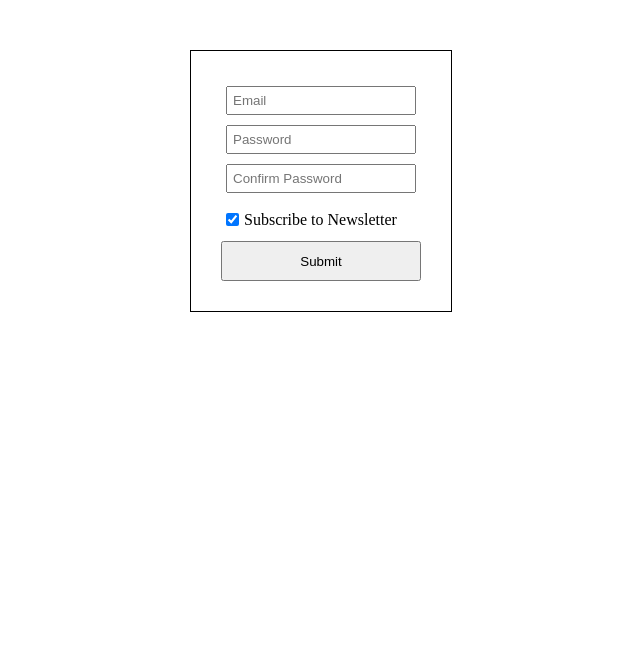
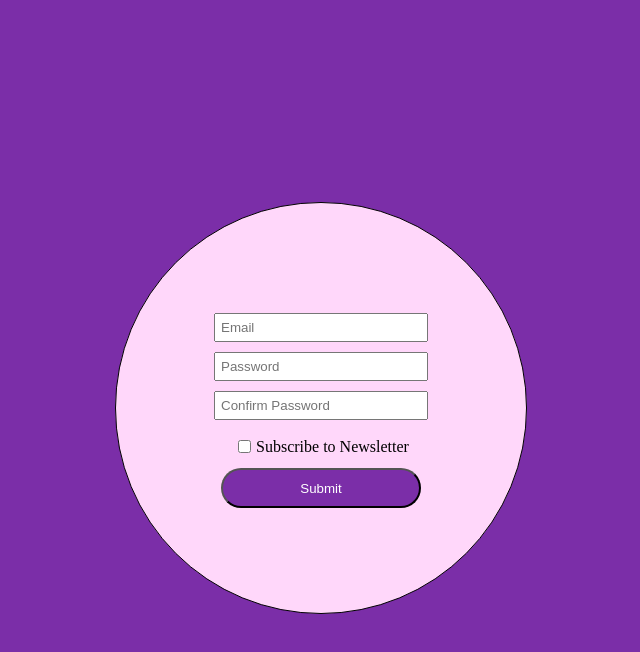
Before and after one commit to dmytrochupryna1/signup-form, a React (Vite) app: page / in a window 1280 px wide. Shown: the top 652 px of the page, without its empty margins (319-959 px from the left). Built offline with nearby package versions, Linux system fonts and the light colour scheme.

Commit message:
beautiful styles

```diff
--- a/src/components/Form.jsx
+++ b/src/components/Form.jsx
@@ -1,15 +1,12 @@
 import React, { useState, useId } from "react"
 
 export default function Form() {
-
     const [formData, setFormData] = useState({
         email: "",
         password: "",
         confirmPassword: "",
-        newsletter: true
+        newsletter: false
     })
-
-
     const id = useId() // a custom hook that generates a unique id
 
 
@@ -25,6 +22,14 @@ export default function Form() {
     function handleSubmit(event) {
         event.preventDefault() // prevent the default behavior of the form
         console.log(formData) // log the form data object
+        if (formData.password === formData.confirmPassword) {
+            console.log("Successfully signed up")
+        } else {
+            console.error("passwords do not match")
+        }
+        if (formData.newsletter) {
+            console.log("Thanks for signing up for our newsletter!")
+        }
     }
 
     console.log(formData)
--- a/src/index.css
+++ b/src/index.css
@@ -1,20 +1,37 @@
 body {
+  /* align form in the middle of the screen for whatever viewport */
   display: flex;
   justify-content: center;
-  margin: 50px;
+  align-items: center;
+  height: 100vh;
+  /* margin: 50px; */
+  background: rgb(123, 46, 168);
 }
 
 form {
+
+  /* vertically align in the cneter */
   display: flex;
   flex-direction: column;
-  width: 200px;
+  justify-content: center;
+  align-items: center;
+  width: 350px;
+  height: 350px;
   border: 1px solid black;
   padding: 30px;
+  background: rgb(255, 215, 250);
+  border-radius: 50%;
 }
 
 input {
   padding: 5px;
   margin: 5px;
+  width: 200px;
+}
+
+/* for checkbox input, make default width */
+input[type="checkbox"] {
+  width: initial;
 }
 
 button {
@@ -24,6 +41,9 @@ button {
   display: flex;
   justify-content: center;
   align-items: center;
+  background: rgb(123, 46, 168);
+  color: white;
+  border-radius: 25px;
 
 }
 
```
